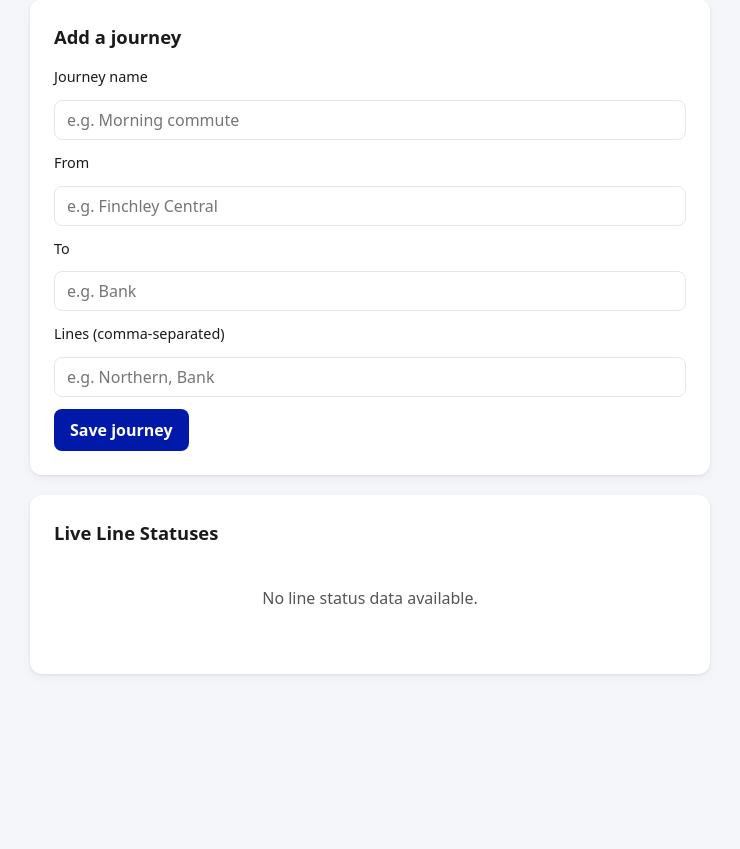
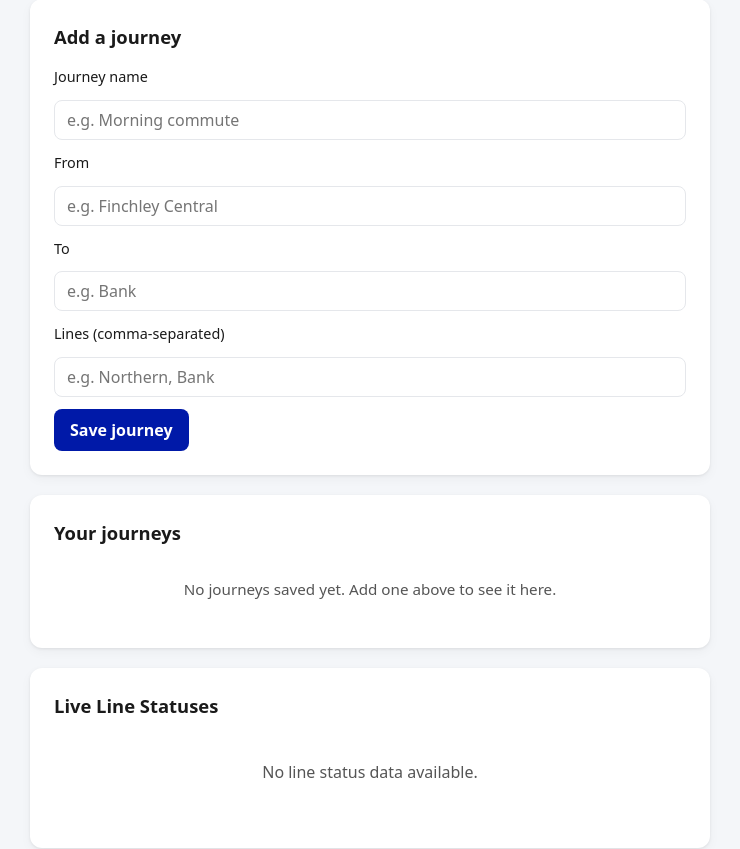
Before and after one commit to imranbek22-afk/tfl-smart-commute, a FastAPI app: template app/templates/index.html in a window 1280 px wide. Shown: the part 134-983 px from the top of the page, without its empty margins (270-1010 px from the left). Before the commit the page ends 810 px from the top, so only its background shows below. Run offline with FastAPI, Linux system fonts and the light colour scheme; the template is opened without the code that fills it, so the values that code supplies are empty.

Commit message:
Show list of saved journeys

```diff
--- a/app/templates/index.html
+++ b/app/templates/index.html
@@ -325,16 +325,26 @@
 
         .journey-name {
             font-weight: 600;
+            font-size: 1rem;
         }
 
         .journey-route {
             font-size: 0.9rem;
             color: var(--text-muted);
+            margin-top: 2px;
         }
 
         .journey-lines {
             font-size: 0.85rem;
-            margin-top: 4px;
+            margin-top: 6px;
+            color: var(--text);
+        }
+
+        .journey-empty {
+            color: var(--text-muted);
+            text-align: center;
+            padding: 16px 0 8px;
+            font-size: 0.95rem;
         }
 
         @media (max-width: 520px) {
@@ -385,9 +395,9 @@
         </form>
     </div>
 
-    {% if journeys %}
     <div class="card">
         <h2>Your journeys</h2>
+        {% if journeys %}
         <div class="journey-list">
             {% for journey in journeys %}
             <div class="journey">
@@ -399,8 +409,10 @@
             </div>
             {% endfor %}
         </div>
+        {% else %}
+        <p class="journey-empty">No journeys saved yet. Add one above to see it here.</p>
+        {% endif %}
     </div>
-    {% endif %}
 
     <div class="card">
         <h2>Live Line Statuses</h2>
```
